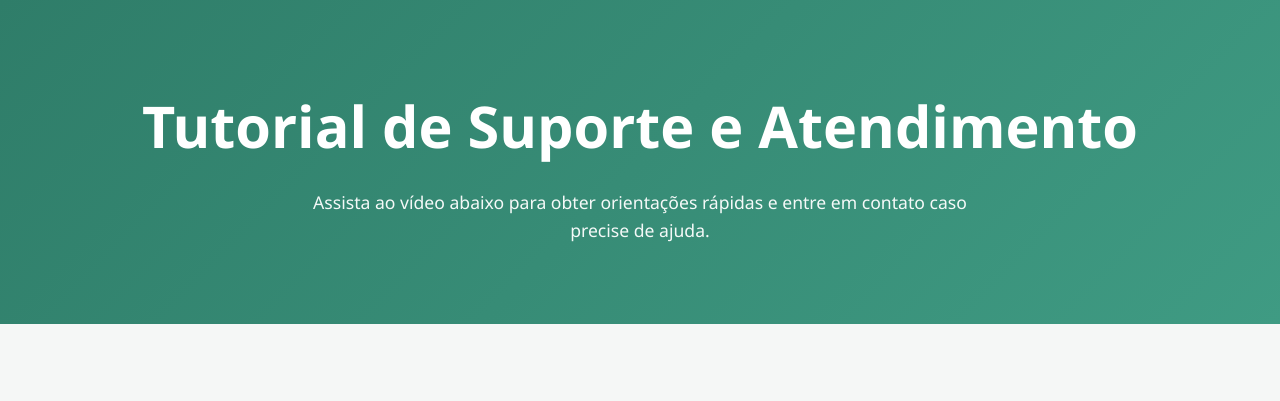
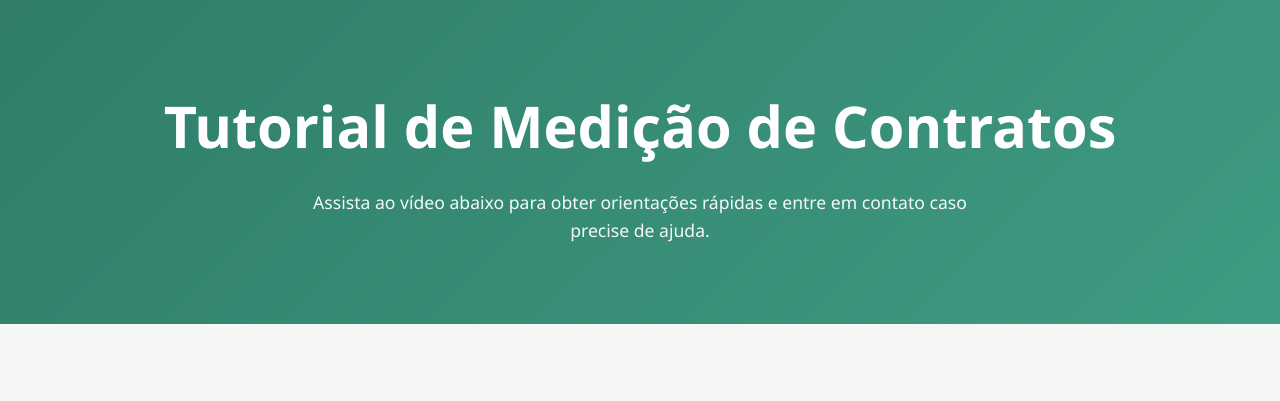
Before and after one commit to lucasmelot/Medicaocontrato, a plain HTML site: page index.html in a window 1280 px wide. Shown: the top 401 px of the page. Drawn offline with Linux system fonts and the light colour scheme.

```diff
--- a/index.html
+++ b/index.html
@@ -14,7 +14,7 @@
         <div class="container fade-in">
 
             <h1 class="hero-title">
-                Tutorial de Suporte e Atendimento
+                Tutorial de Medição de Contratos
             </h1>
 
             <p class="hero-subtitle">
```
Also changed, not shown: 1 other file.
